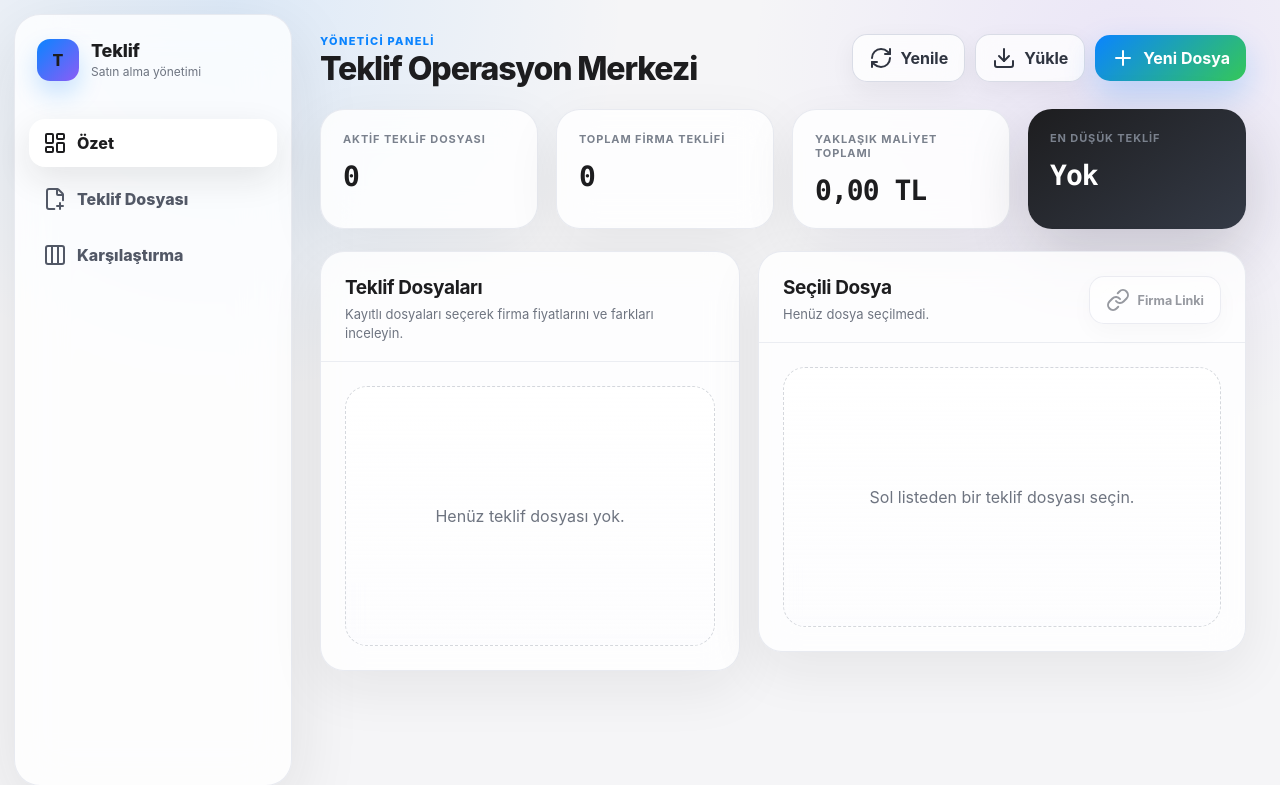
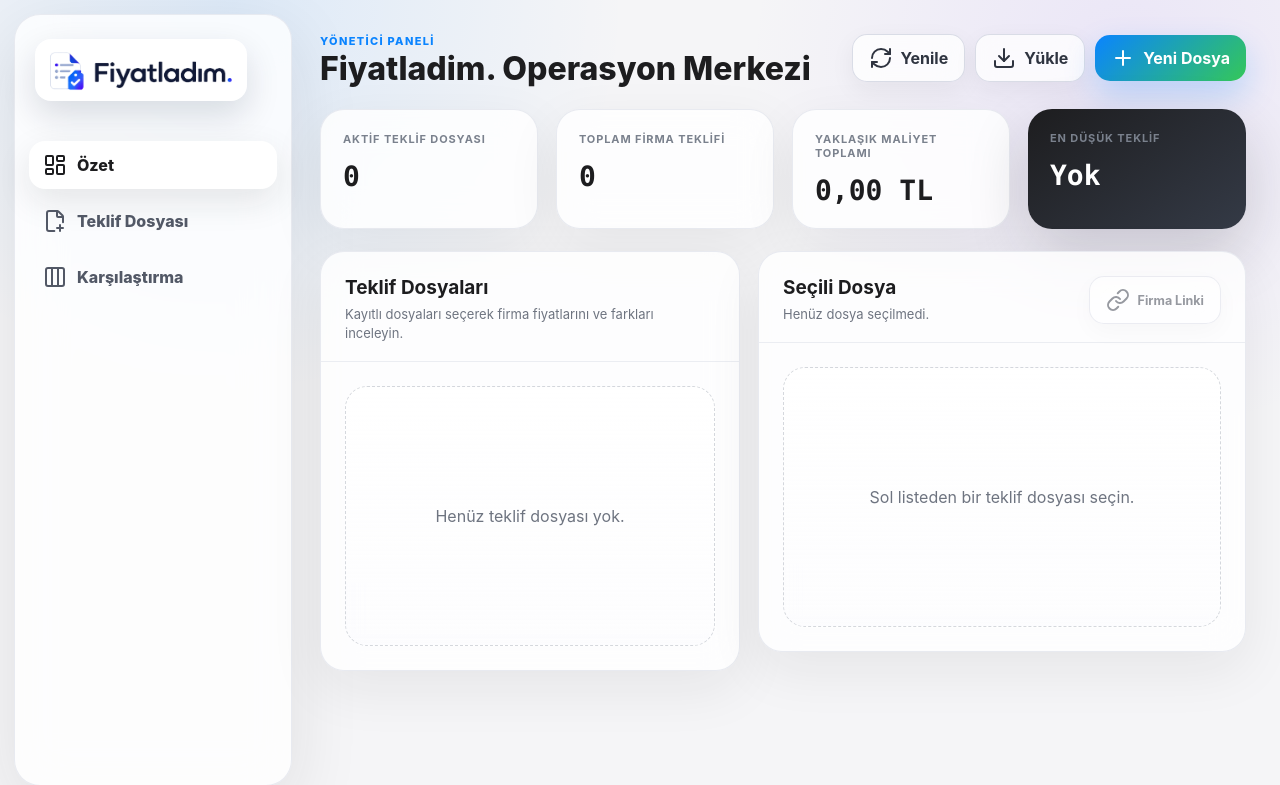
Before and after one commit to goktugersoz/teklif, a PHP site: page / in a window 1280 px wide. Shown: the top 785 px of the page. Run offline with PHP 8.4, Linux system fonts and the light colour scheme; data that the repository does not hold is empty; some libraries are stand-ins or nearby versions.

Commit message:
Fiyatladim markasini ve logosunu ekle

```diff
--- a/api/health.php
+++ b/api/health.php
@@ -3,6 +3,6 @@
 header('Content-Type: application/json; charset=utf-8');
 echo json_encode([
     'ok' => true,
-    'service' => 'teklif',
+    'service' => 'fiyatladim',
     'time' => gmdate('c'),
 ], JSON_UNESCAPED_UNICODE | JSON_UNESCAPED_SLASHES);
--- a/index.html
+++ b/index.html
@@ -7,21 +7,18 @@
   <meta name="mobile-web-app-capable" content="yes">
   <meta name="apple-mobile-web-app-capable" content="yes">
   <meta name="apple-mobile-web-app-status-bar-style" content="default">
-  <meta name="apple-mobile-web-app-title" content="Teklif">
-  <title>Teklif Yönetimi</title>
+  <meta name="apple-mobile-web-app-title" content="Fiyatladim.">
+  <title>Fiyatladim.</title>
   <link rel="manifest" href="manifest.json">
+  <link rel="icon" href="icons/icon-192.png">
   <link rel="apple-touch-icon" href="icons/icon-192.png">
   <link rel="stylesheet" href="styles/app.css">
 </head>
 <body>
   <div class="app-shell">
     <aside class="sidebar">
-      <div class="brand">
-        <div class="brand__mark">T</div>
-        <div>
-          <div class="brand__title">Teklif</div>
-          <div class="brand__subtitle">Satın alma yönetimi</div>
-        </div>
+      <div class="brand brand--logo">
+        <img class="brand__logo" src="icons/fiyatladim-logo.png" alt="Fiyatladim.">
       </div>
 
       <nav class="nav" aria-label="Ana menü">
@@ -54,7 +51,7 @@
       <header class="topbar">
         <div>
           <p class="eyebrow" id="viewEyebrow">Yönetici Paneli</p>
-          <h1 id="viewTitle">Teklif Operasyon Merkezi</h1>
+          <h1 id="viewTitle">Fiyatladim. Operasyon Merkezi</h1>
         </div>
         <div class="topbar__actions">
           <button class="button button--ghost" id="refreshBtn" type="button">
--- a/offline.html
+++ b/offline.html
@@ -4,12 +4,12 @@
   <meta charset="UTF-8">
   <meta name="viewport" content="width=device-width, initial-scale=1, viewport-fit=cover">
   <meta name="theme-color" content="#101826">
-  <title>Çevrimdışı - Teklif</title>
+  <title>Çevrimdışı - Fiyatladim.</title>
   <link rel="stylesheet" href="styles/app.css">
 </head>
 <body class="offline-page">
   <main class="offline-card">
-    <div class="brand__mark">T</div>
+    <img class="offline-logo" src="icons/fiyatladim-logo.png" alt="Fiyatladim.">
     <h1>Bağlantı yok</h1>
     <p>Uygulama kabuğu açılabilir, ancak SQL verileri ve teklif gönderimi için internet bağlantısı gerekir.</p>
     <a class="button button--primary" href="index.html">Tekrar Dene</a>
--- a/src/app.js
+++ b/src/app.js
@@ -22,7 +22,7 @@ const state = {
 };
 
 const viewMeta = {
-  dashboard: ["Yönetici Paneli", "Teklif Operasyon Merkezi"],
+  dashboard: ["Yönetici Paneli", "Fiyatladim. Operasyon Merkezi"],
   builder: ["Dosya Hazırlama", "Teklif Dosyası Oluştur"],
   comparison: ["Analiz", "Firma Teklif Karşılaştırması"]
 };
--- a/src/pwa.js
+++ b/src/pwa.js
@@ -74,9 +74,9 @@ function createInstallSheet(){
     <section class="install-sheet__panel" role="dialog" aria-modal="true" aria-labelledby="installSheetTitle">
       <div class="install-sheet__handle"></div>
       <div class="install-sheet__app">
-        <div class="brand__mark">T</div>
+        <img class="install-sheet__logo" src="icons/fiyatladim-logo.png" alt="Fiyatladim.">
         <div>
-          <h2 id="installSheetTitle">Teklif'i uygulama gibi kullan</h2>
+          <h2 id="installSheetTitle">Fiyatladim. uygulamasını kullan</h2>
           <p>Telefonda tam ekran açılır, ana ekrandan hızlı erişilir.</p>
         </div>
       </div>
--- a/styles/app.css
+++ b/styles/app.css
@@ -64,6 +64,9 @@ i[data-lucide]{width:16px;height:16px;stroke-width:2}
   padding:8px 8px 16px;
   border-bottom:1px solid rgba(255,255,255,.08);
 }
+.brand--logo{
+  justify-content:flex-start;
+}
 .brand__mark{
   width:38px;
   height:38px;
@@ -72,6 +75,16 @@ i[data-lucide]{width:16px;height:16px;stroke-width:2}
   display:grid;
   place-items:center;
   font-weight:800;
+}
+.brand__logo{
+  display:block;
+  width:190px;
+  max-width:100%;
+  height:auto;
+  border-radius:16px;
+  background:#fff;
+  padding:8px 10px;
+  box-shadow:0 14px 34px rgba(10,24,48,.14);
 }
 .brand__title{font-weight:800;font-size:17px;line-height:1.1}
 .brand__subtitle{font-size:12px;color:#b7c4d4;margin-top:3px}
@@ -788,6 +829,12 @@ td input.num{text-align:right;font-family:var(--mono)}
     padding:4px 8px 20px;
     border-bottom:0;
   }
+  .brand.brand--logo{
+    padding:4px 6px 22px;
+  }
+  .sidebar .brand__logo{
+    width:212px;
+  }
   .brand__mark{
     width:42px;
     height:42px;
@@ -796,7 +843,7 @@ td input.num{text-align:right;font-family:var(--mono)}
   }
   .brand__title{
     font-size:18px;
-    letter-spacing:-.01em;
+    letter-spacing:0;
   }
   .brand__subtitle{
     color:var(--muted);
@@ -840,7 +887,7 @@ td input.num{text-align:right;font-family:var(--mono)}
   .topbar h1{
     font-size:32px;
     line-height:1.08;
-    letter-spacing:-.035em;
+    letter-spacing:0;
     font-weight:820;
   }
   .topbar__actions{
@@ -902,7 +949,7 @@ td input.num{text-align:right;font-family:var(--mono)}
   .stat-card strong{
     margin-top:16px;
     font-size:28px;
-    letter-spacing:-.035em;
+    letter-spacing:0;
   }
   .stat-card--accent{
     background:linear-gradient(145deg,#1d1d1f,#343a46);
@@ -922,7 +969,7 @@ td input.num{text-align:right;font-family:var(--mono)}
   }
   .panel__head h2{
     font-size:19px;
-    letter-spacing:-.02em;
+    letter-spacing:0;
   }
   .panel__head p{
     color:var(--muted);
--- a/sw.js
+++ b/sw.js
@@ -1,4 +1,4 @@
-const CACHE_NAME = "teklif-pwa-v8";
+const CACHE_NAME = "fiyatladim-pwa-v1";
 const APP_SHELL = [
   "./",
   "./index.html",
@@ -6,6 +6,7 @@ const APP_SHELL = [
   "./offline.html",
   "./manifest.json",
   "./styles/app.css",
+  "./icons/fiyatladim-logo.png",
   "./src/app.js",
   "./src/vendor.js",
   "./src/db.js",
```
Also changed, not shown: other parts of styles/app.css (+32 -2 lines), vendor.html (+5 -8 lines), fiyatladim-logo.png (added), icons/fiyatladim-logo.png (added), icons/icon-192.png, icons/icon-512.png, icons/maskable-512.png, manifest.json.
